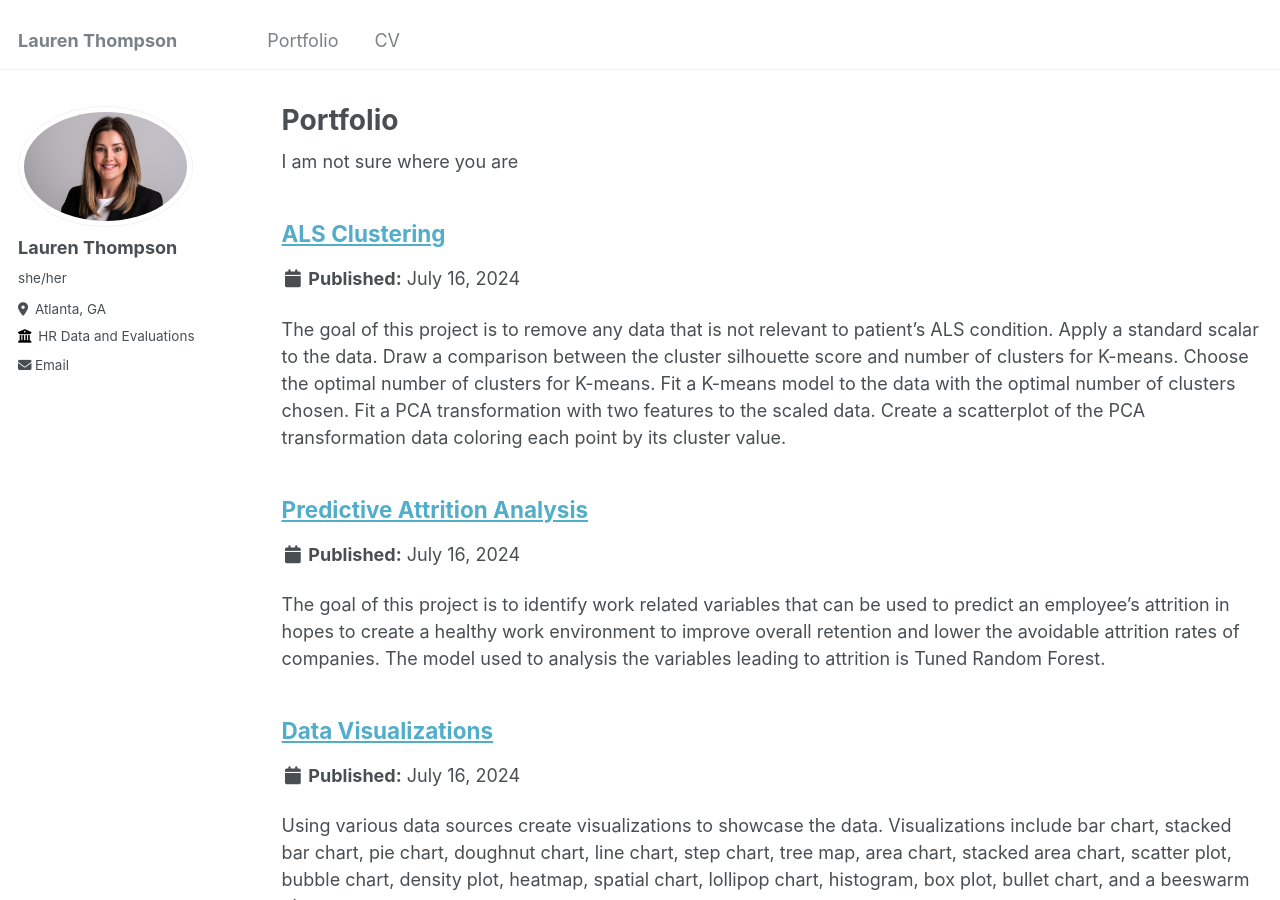
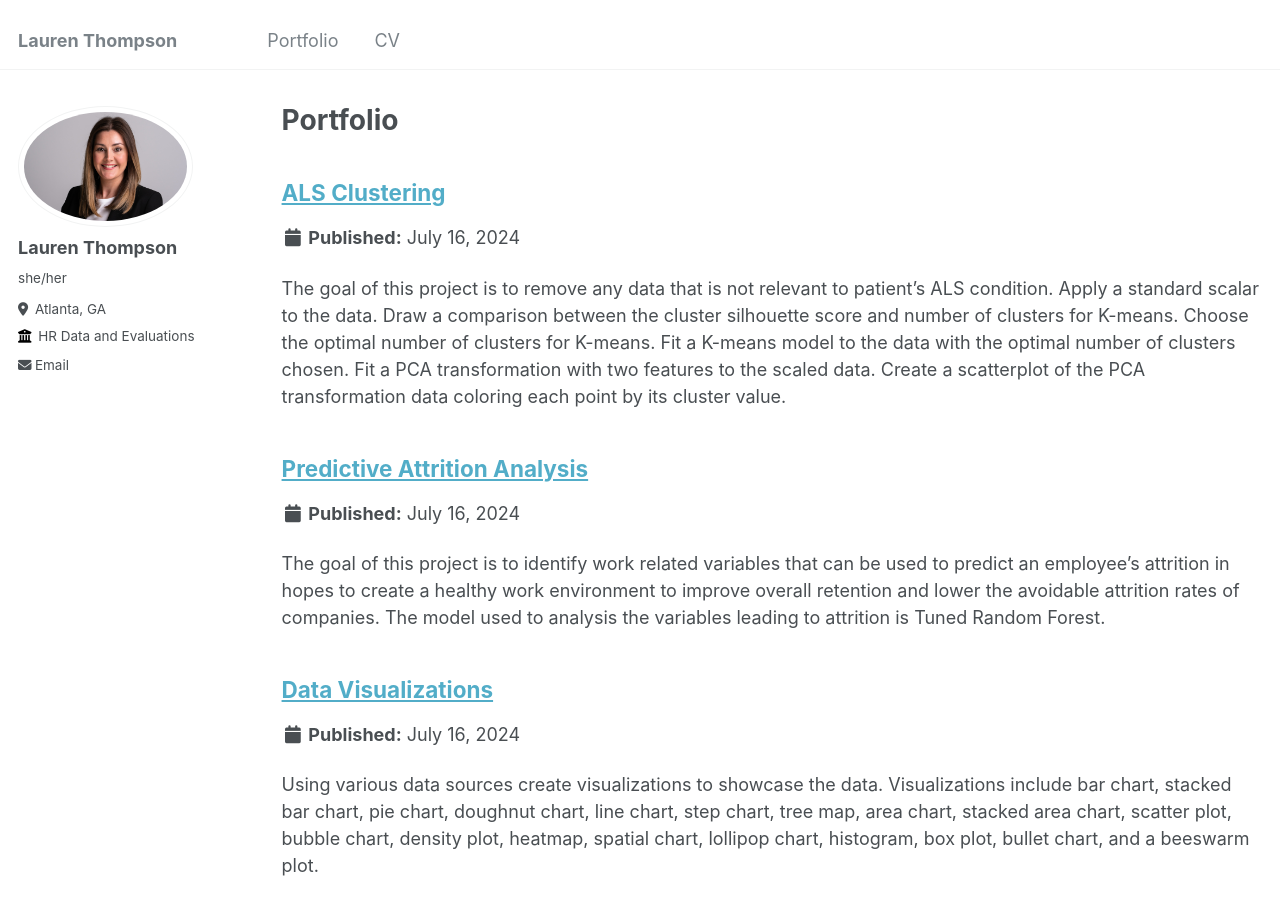
Before and after one commit to laurenthompson4477/Portfolio.github.io, a Jekyll site: the page built from _pages/portfolio.html, in a window 1280 px wide and 900 px high. Built offline with Jekyll 4.4.1, drawn with Linux system fonts in a browser that asks for light colours.

Commit message:
Update portfolio.html

```diff
--- a/_pages/portfolio.html
+++ b/_pages/portfolio.html
@@ -7,7 +7,7 @@ author_profile: true
 
 {% include base_path %}
 
-I am not sure where you are
+
 
 {% for post in site.portfolio %}
   {% include archive-single.html %}
```
